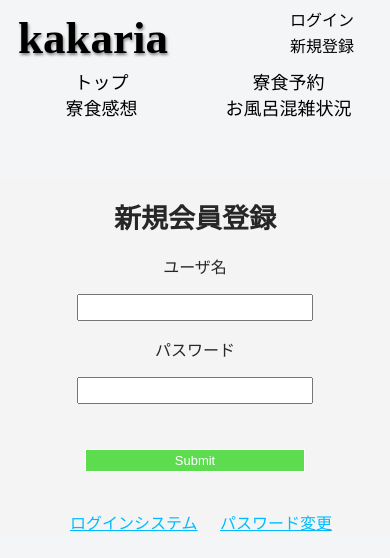
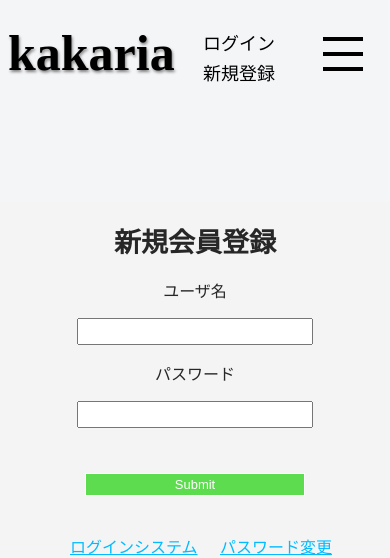
Before and after one commit to sotarokashiuchi/DormitoryLifeImprovementSystem, a Flask app: page /sinup in a window 390 px wide; the page is wider, and only the part inside the window is pictured. Shown: the top 558 px of that part. Run offline with Flask 2, Linux system fonts and the light colour scheme.

Commit message:
mtg to shima

```diff
--- a/static/css/main.css
+++ b/static/css/main.css
@@ -5,97 +5,69 @@ body{
   text-align: center;
 }
 /* base */
-.header{
+.menuopen , .menuclose{
+	display: none;
+}
+header a , .selectmonth a{
+  text-decoration: none;
+  color: black;
+}
+header{
+  display: flex;
   flex-direction: column;
   padding: 0.5rem;
   background-color:#F4F5F7;
 }
-.div1 a , .div2 a{
-  text-decoration: none;
-  color: black;
+.topmenu1{
+  justify-content: space-between;
+  list-style: none;
+  margin: 16px 20px 0px 0px;
+  text-align: right;
 }
-/* ロゴ、ログイン・新規登録の配置 */
-.div0 , .div1 , .div2{
-  display: flex;
-  justify-content: space-between;
-  padding: 0.5rem;
-}
-@media screen and (max-width:520px){
-  .div0 , .div1 , .div2{
-    padding: 0px;
-  }
-  .div0{
-    display: block;
-    font-size: 15px;
-  }
-  .div2{
-      flex-wrap: wrap;
-  }
-  .div2 div{
-      width: 50%;
-  }
-}
-/* ロゴの設定 */
-.logo{
+#logo{
   font-size: 80px;
-  width: 200px;
+  width: 600px;
   height: 50px;
-  padding-bottom: 20px;
-  line-height: 60px;
-  text-align: center;
-  margin-left: 50px;
+  line-height: 30px;
+  margin-left: 80px;
+  text-align: left;
   font-family: 'Vollkorn',serif;
   text-shadow: 1px 2px 3px #808080;
   font-weight: bold;
+  position: relative;
+  top: 20px;
 }
-@media screen and (max-width:520px){
-  .logo{
-    font-size: 45px;
-    margin-left: 10px;
-    padding-bottom: 10px;
-    width: 150px;
-  }
-}
-.logo :hover{
+#logo :hover{
   opacity: 0.7 ;
+  /* transition: .5s ; */
 }
 /* ログインと新規登録、トップ・寮食予約・寮食感想・お風呂状況の設定 */
-.div1list{
+.topmenu2{
+  display: flex;
+  list-style: none;
+  justify-content: center;
+  padding: 0;
+}
+.topmenu1 li{
   width: 100px;
-  text-align: center;
+  text-align: right;
   font-size: 18px;
-  margin-right: 20px;
-  line-height: 10px;
-  padding: 20px 0px;
+  line-height: 20px;
+  display: inline-block;
+  position: relative;
+  bottom: 40px;
 }
-@media screen and (max-width:520px){
-  .div1list{
-    font-size: 16px;
-    padding: 8px 0px;
-    margin-right: 10px;
-  }
-}
-.div2list{
+.topmenu2 li{
   width: 300px;
   text-align: center;
   font-size: 20px;
   justify-content: space-around;
 }
-@media screen and (max-width:520px){
-  .div2list{
-    font-size: 18px;
-  }
-}
-.div1list a , .div2list a {
+.topmenu1 li a , .topmenu2 li a , .selectmonth li a{
   padding:10px 10px 5px 10px;
   position: relative;
 }
-@media screen and (max-width:520px){
-  .div1list a , .div2list a {
-    padding: 0px 5px 5px 5px;
-  }
-}
-.div1list a::before , .div2list a::before{
+.topmenu1 li a::before , .topmenu2 li a::before , .selectmonth li a::before{
   background: #ff701e;
   content: '';
   width: 100%;
@@ -106,11 +78,166 @@ body{
   margin: auto;
   transform-origin: right top;
   transform: scale(0, 1);
-  transition: transform .3s;
+  transition: transform .5s;
 }
-.div1list a:hover::before , .div2list a:hover::before{
+.topmenu1 li a:hover::before , .topmenu2 li a:hover::before , .selectmonth li a:hover::before{
   transform-origin: left top;
   transform: scale(1, 1);
+}
+#open{
+  display: none;
+}
+.selectmonth ul{
+  display: flex;
+  list-style: none;
+  justify-content: center;
+}
+.selectmonth li{
+  width: 300px;
+  text-align: center;
+  font-size: 20px;
+  justify-content: space-around;
+}
+#result{
+  font-size: 18px;
+}
+#phone{
+  display: none;
+}
+@media screen and (max-width:1100px){
+  #logo{
+    margin-left: 20px;
+  }
+}
+@media screen and (max-width:520px){
+  #logo{
+    font-size: 50px;
+    margin-left: 0px;
+    top: 30px;
+  }
+  #logo :hover{
+    opacity: 1.0 ;
+  }
+  #logo :active{
+    opacity: 0.7 ;
+    transition: .2s;
+  }
+  .topmenu1{
+    margin: 16px 0px 0px 0px;
+  }
+  .topmenu1 li{
+    display: block;
+    position: relative;
+    bottom: 50px;
+    left: 35%;
+    margin: 10px;
+  }
+  .topmenu1 li a{
+    padding: 0px;
+    position: relative;
+  }
+  #top{
+    padding: 10px 120px 0px 120px;
+  }
+  #order , #feeling{
+    padding: 10px 110px 0px 110px;
+  }
+  #bath{
+    padding: 10px 80px 0px 80px;
+  }
+  .topmenu1 li a::before , .topmenu2 li a::before{
+    display: none;
+  }
+  .topmenu1 li a:hover::before , .topmenu2 li a:hover::before{
+    display: none;
+  }
+  .topmenu1 li a:active , .topmenu2 li a:active{
+    background-color: #808080;
+  }
+  .topmenu2{
+    display: block;
+  }
+  .topmenu2 li{
+    margin: 10px;
+    border-bottom: 1px rgba(255,255,255,1) solid;
+    text-align: left;
+  }
+  /*** ボタン全体 ***/
+  .menu-btn{
+    display: block;
+    position: relative; /*線の起点*/
+    width: 100px; /*ボタンの幅*/
+    height: 100px; /*ボタンの高さ*/
+    cursor: pointer; /*クリック可能を伝える*/
+    z-index: 100; /*最前面*/
+  }
+  /*** ボタンの三本線（共通） ***/
+  #accordion-menu{
+    position: fixed;
+    left: 75%;
+    top: 3px;
+  }
+  .menu-btn span{
+    position: absolute;
+    width: 40%; /*線の長さ*/
+    height: 4px; /*線の太さ*/
+    left: calc(50% - 40% / 2); /*中央から長さの半分を引く*/
+    background: #000; /*線の色*/
+    transition: .4s;
+  }
+  /* 順に上・中・下の線 */
+  .top-bar{
+    top: calc(35% - 2px / 2); /*上から35%の位置*/
+  }
+  .center-bar{
+    top: calc(50% - 2px / 2); /*上から50%の位置*/
+  }
+  .under-bar{
+    top: calc(65% - 2px / 2); /*上から65%の位置*/
+  }
+  /** クリック後(✔が入った後)の線 **/
+  /*上の線*/
+  #open:checked ~ .menu-btn > .top-bar {
+    top: calc(50% - 2px / 2); /*中央*/
+    transform: rotate(45deg); /*45度回転*/
+  }
+  /*中の線*/
+  #open:checked ~ .menu-btn > .center-bar{
+    opacity: 0;/*真ん中の線は透過*/
+  }
+  /*下の線*/
+  #open:checked ~ .menu-btn > .under-bar{
+    top: calc(50% - 2px / 2); /*中央*/
+    transform: rotate(-45deg); /*-45度回転*/
+  }
+  /*** メニュー内容 ***/
+  .inner-menu{
+    position: fixed; /*画面固定*/
+    top: 0;
+    left: 0;
+    width: 100vw; /*全画面*/
+    height: 100vh;
+    box-sizing: border-box;
+    padding: 80px 60px; /*ボタンと被らない位には*/
+    background: rgb(188, 188, 188); /*背景*/
+    opacity: 0; /*透明*/
+    visibility: hidden; /*標準で非表示*/
+    transition: .5s;
+    z-index: 99; /*ボタンより背面(小さい値)*/
+    overflow-y: scroll; /*スクロール可*/
+    text-align: center;
+  }
+  #open:checked ~ .inner-menu{
+    transform: translateY(0);
+    opacity: 1;
+    visibility: visible;
+  }
+  .selectmonth , #explanation{
+    display: none;
+  }
+  #phone{
+    display: block;
+  }
 }
 
 
@@ -354,6 +481,9 @@ table{
 table th,table td{
   border:1px #999 solid; /* 枠線をつける */
 }
+table td{
+  text-align: left;
+}
 
 
 /* ラジオボタンの設定（装飾とか） */
@@ -407,13 +537,3 @@ table th,table td{
   background-color: #4abdac;
   border-radius: 40px;
 }
-
-/* control-input */
-#explanation{
-  margin-top: 40px;
-  margin-bottom: 60px;
-}
-#result{
-  display: block;
-  margin-top: 60px;
-}
--- a/templates/base.html
+++ b/templates/base.html
@@ -7,21 +7,33 @@
   <title>kakaria</title>
   <link rel="stylesheet" href="/static/css/main.css">
 </head>
-<header class="header">
-  <div class="div1">
-    <div class="logo">
-      <a href="/">kakaria</a>
-    </div>
-    <div class="div0" class="div1">
-      <div class="div1list"><a href="/login">ログイン</a></div>
-      <div class="div1list"><a href="/sinup">新規登録</a></div>
-    </div>
-  </div>
-  <div class="div2">
-    <div class="div2list"><a href="/">トップ</a></div>
-    <div class="div2list"><a href="/ryosyoku_order">寮食予約</a></div>
-    <div class="div2list"><a href="/ryosyoku_feeling" target="_blank">寮食感想</a></div>
-    <div class="div2list"><a href="/bath">お風呂混雑状況</a></div>
+<header>
+  <div id="logo"><a href="/">kakaria</a></div>
+  <ul class="topmenu1">
+    <li id="login"><a href="/login">ログイン</a></li>
+    <li id="sinup"><a href="/sinup">新規登録</a></li>
+  </ul>
+  <div id="accordion-menu">
+    <!-- チェックボックス -->
+    <input type="checkbox" id="open">
+
+    <!-- ボタン -->
+    <label for="open" class="menu-btn">
+      <span class="top-bar"></span> <!--上の線-->
+      <span class="center-bar"></span> <!--中の線-->
+      <span class="under-bar"></span> <!--下の線-->
+    </label>
+
+    <!--- メニュー内容 --->
+    <nav class="inner-menu">
+      <ul class="topmenu2">
+        <li><a id="top" href="/">トップ</a></li>
+        <li><a id="order" href="/ryosyoku_order">寮食予約</a></li>
+        <li><a id="feeling" href="/ryosyoku_feeling">寮食感想</a></li>
+        <li><a id="bath" href="/bath">お風呂混雑状況</a></li>
+      </ul>
+    </nav>
+
   </div>
 </header>
 <body>
```
Also changed, not shown: templates/control-input.html (+23 -9 lines), 1 other file.
